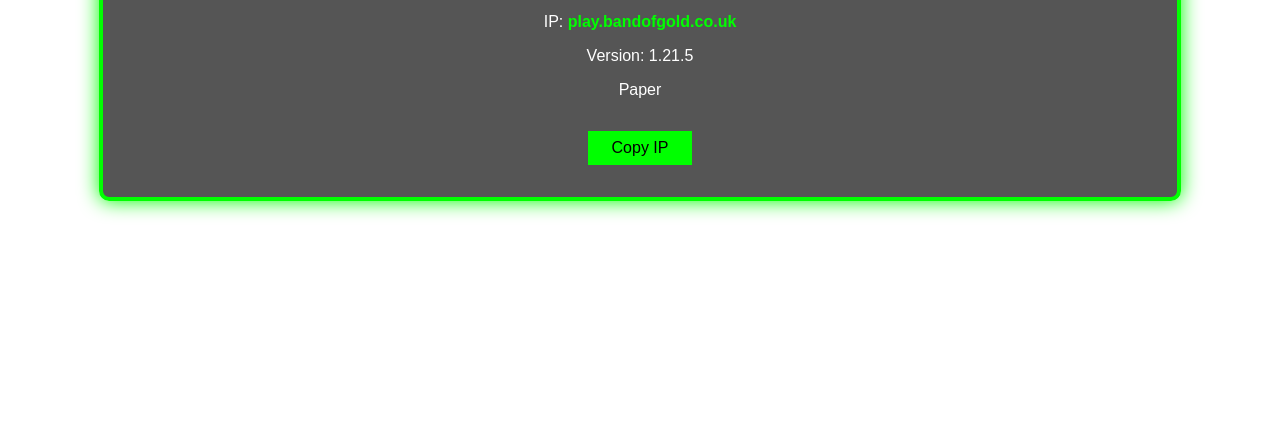
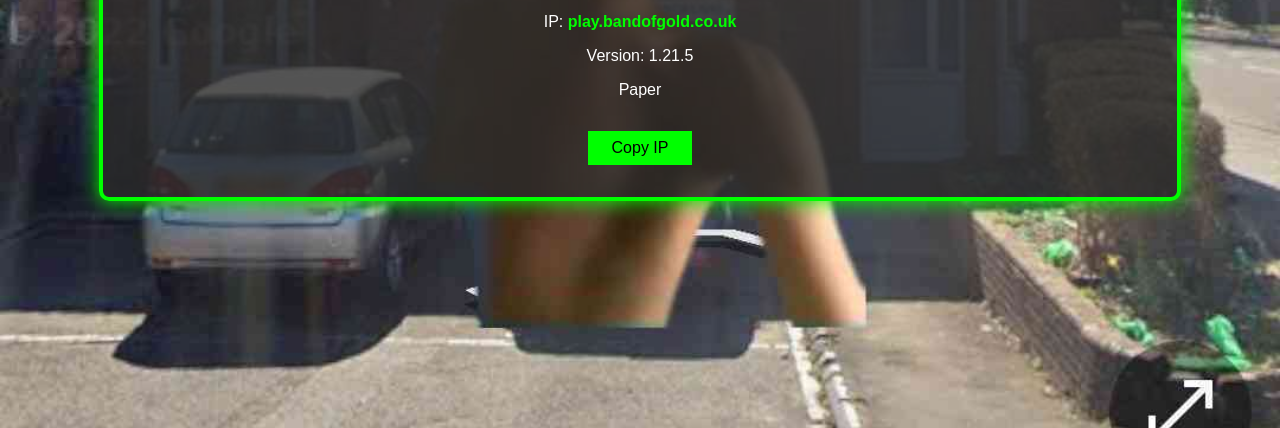
Before and after one commit to cbhsoftware/corngreavesmc, a plain HTML site: page index.html in a window 1280 px wide. Shown: the part 372-800 px from the top of the page. Drawn offline with Linux system fonts and the light colour scheme; a web font is replaced by a local one.

Commit message:
Update style.css

```diff
--- a/style.css
+++ b/style.css
@@ -2,7 +2,7 @@
 
 body {
   margin: 0;
-  background: url('/images/darrys.jpg') no-repeat center center fixed;
+  background: url('darrys.jpg') no-repeat center center fixed;
   background-size: cover;
   color: #fff;
   font-family: 'Minecraft', sans-serif;
```
